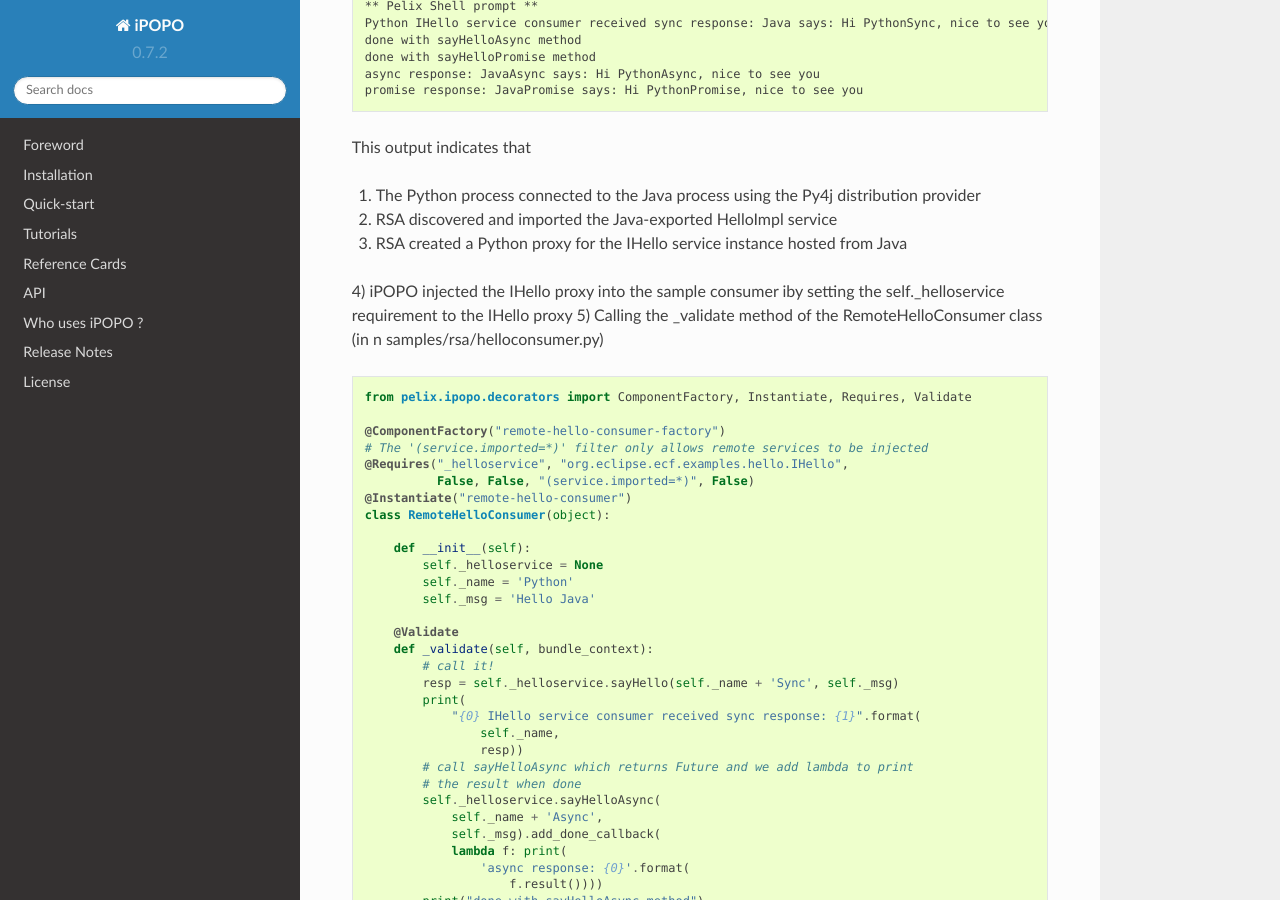
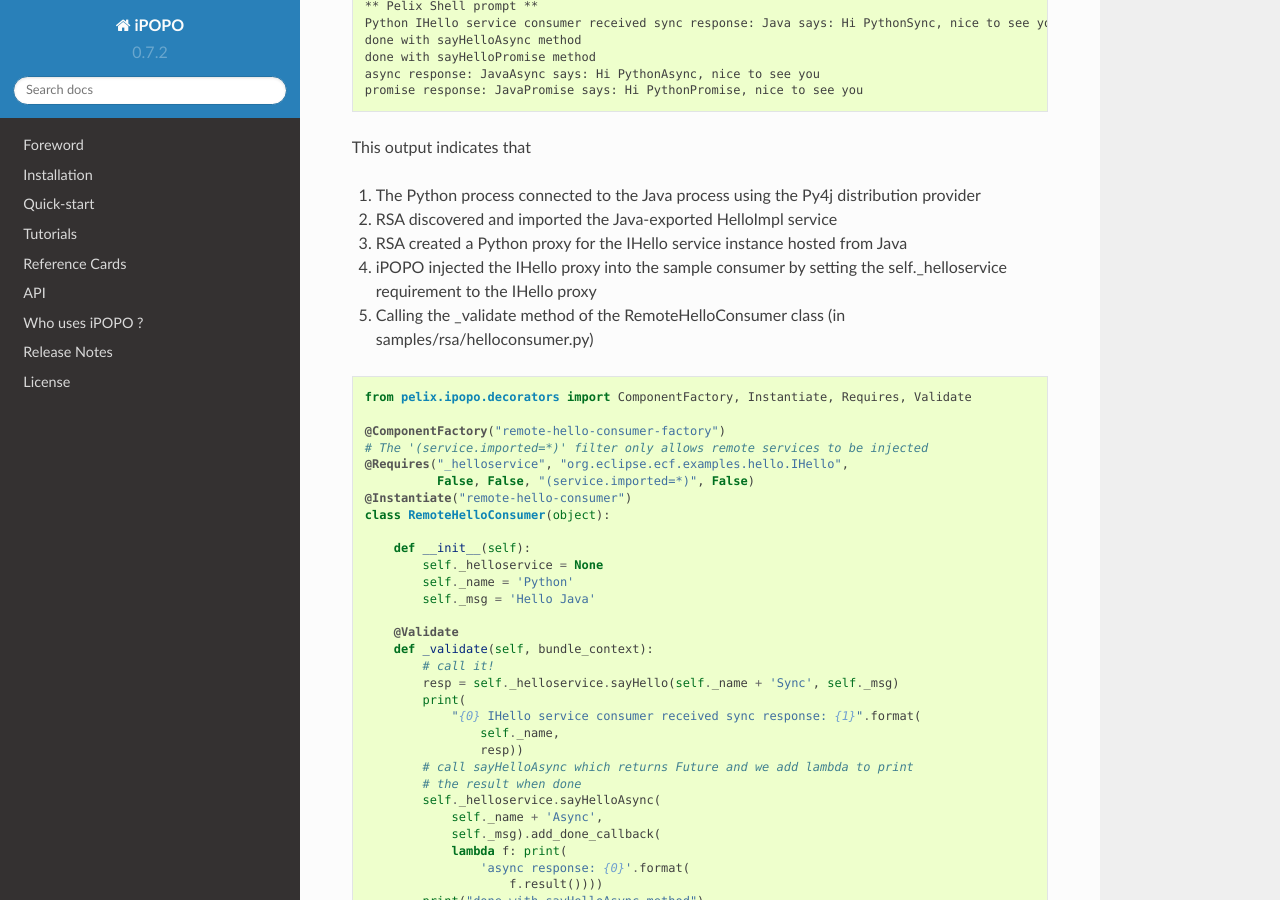
Before and after one commit to tcalmant/ipopo, a Sphinx documentation site: the page built from docs/tutorials/rsa_pythonjava.rst, in a window 1280 px wide and 900 px high, scrolled down 993 px. Built offline with Sphinx 7.4.7 and the Read the Docs theme 2.0.0, drawn with Linux system fonts in a browser that asks for light colours; pages that are not in the unit, such as notebooks, are missing from menus.

Commit message:
Markup fix

```diff
--- a/docs/tutorials/rsa_pythonjava.rst
+++ b/docs/tutorials/rsa_pythonjava.rst
@@ -54,9 +54,8 @@ This output indicates that
 1) The Python process connected to the Java process using the Py4j distribution provider
 2) RSA discovered and imported the Java-exported HelloImpl service
 3) RSA created a Python proxy for the IHello service instance hosted from Java
-4) iPOPO injected the IHello proxy into the sample consumer iby
-setting the self._helloservice requirement to the IHello proxy
-5) Calling the _validate method of the RemoteHelloConsumer class (in n samples/rsa/helloconsumer.py)
+4) iPOPO injected the IHello proxy into the sample consumer by setting the self._helloservice requirement to the IHello proxy
+5) Calling the _validate method of the RemoteHelloConsumer class (in samples/rsa/helloconsumer.py)
 
 .. code-block:: python
 
```
